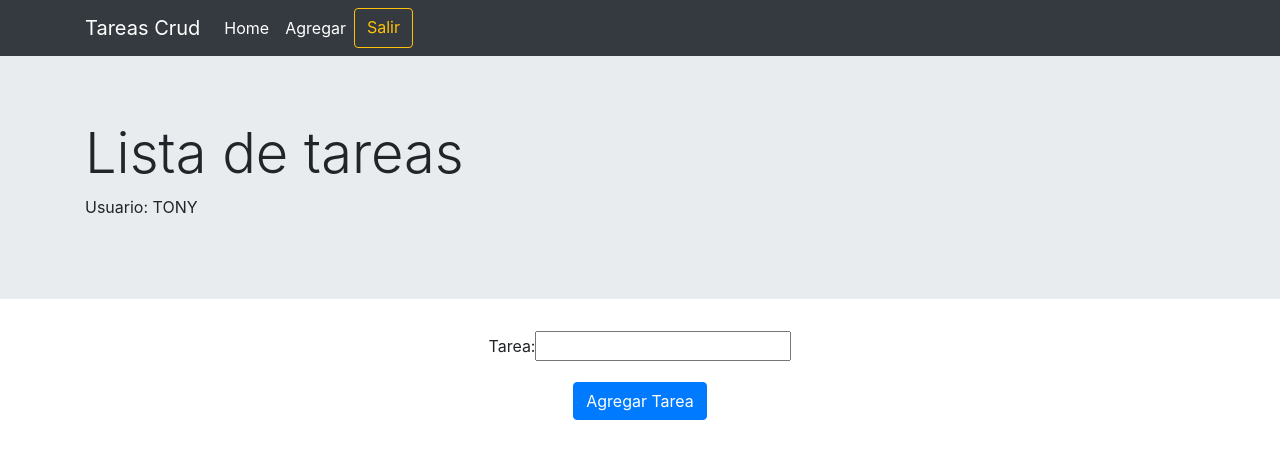
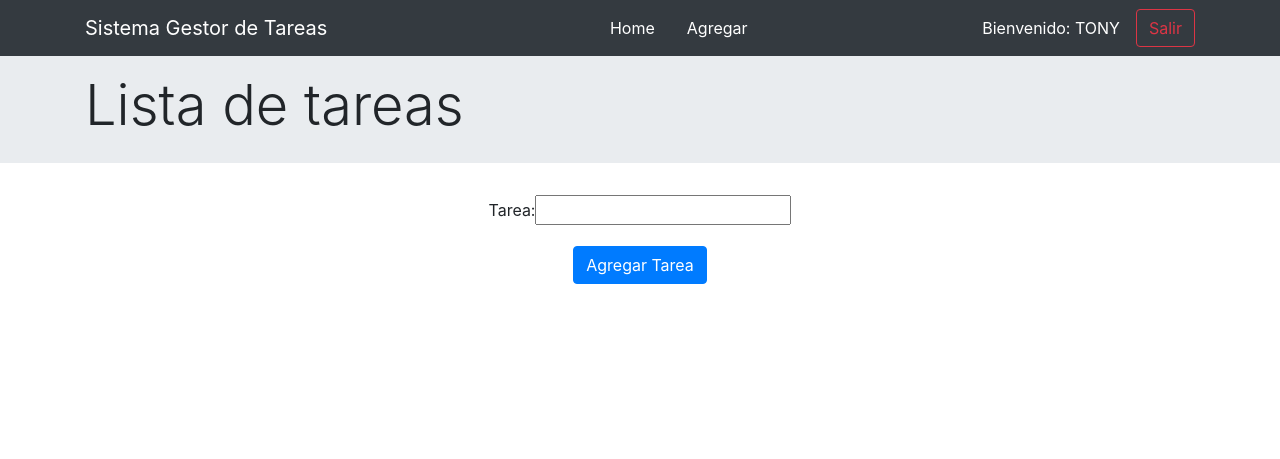
Before and after one commit to 70r63x/proyecto-python, a Django app: page /agregar/ in a window 1280 px wide. Shown: the top 459 px of the page. Run offline with Django 3.2, Linux system fonts and the light colour scheme; a user stored in the database is signed in.

Commit message:
ajuste vistas y estilos

```diff
--- a/todo/templates/todo/layout.html
+++ b/todo/templates/todo/layout.html
@@ -1,5 +1,5 @@
 <!doctype html>
-<html lang="en">
+<html lang="es">
   <head>
     <!-- Required meta tags -->
     <meta charset="utf-8">
@@ -7,32 +7,32 @@
 
     <!-- Bootstrap CSS -->
     <link rel="stylesheet" href="https://cdn.jsdelivr.net/npm/bootstrap@4.5.3/dist/css/bootstrap.min.css" integrity="sha384-TX8t27EcRE3e/ihU7zmQxVncDAy5uIKz4rEkgIXeMed4M0jlfIDPvg6uqKI2xXr2" crossorigin="anonymous">
-
+  </head>
+  <body>
+    <header>
       <nav class="navbar navbar-expand-lg navbar-dark bg-dark">
         <div class="container">
-            <a class="navbar-brand" href="#">Tareas Crud</a>
+            <a class="navbar-brand mr-5" href="#">Sistema Gestor de Tareas</a>
             <button class="navbar-toggler" type="button" data-toggle="collapse" data-target="#navbarNavAltMarkup" aria-controls="navbarNavAltMarkup" aria-expanded="false" aria-label="Toggle navigation">
                 <span class="navbar-toggler-icon"></span>
             </button>
             <div class="collapse navbar-collapse" id="navbarNavAltMarkup">
-                <div class="navbar-nav">
-                    <a class="nav-link active" href="{% url 'home' %}">Home</a>
-                    <a class="nav-link active" href="{% url 'agregar' %}">Agregar</a>
-                    <a class="btn btn-outline-warning" href="{% url 'logout' %}">Salir</a>
+                <div class="navbar-nav mx-auto">
+                    <a class="nav-link active mx-2" href="{% url 'home' %}">Home</a>
+                    <a class="nav-link active mx-2" href="{% url 'agregar' %}">Agregar</a>
                 </div>
             </div>
+            <span class="text-white mr-3">Bienvenido: {{ user.username | upper }}</span>
+            <a class="btn btn-outline-danger float-right" href="{% url 'logout' %}">Salir</a>
         </div>
       </nav>
-
-      <div class="jumbotron jumbotron-fluid">
+    </header>
+    <div class="jumbotron jumbotron-fluid py-3">
       <div class="container">
         <h1 class="display-4">Lista de tareas</h1>
-          <p>Usuario: {{ user.username | upper }}</p>
       </div>
     </div>
 
-  </head>
-  <body>
     {% block content %}
 
     {% endblock %}
--- a/todo/templates/todo/login.html
+++ b/todo/templates/todo/login.html
@@ -1,9 +1,7 @@
 <!DOCTYPE html>
 <html>
 <head>
-<link rel="stylesheet" href="style.css">
-<title> CSS Login Screen Tutorial </title>
-
+  <title> Sistema Gestor de Tareas </title>
   <style>
     @import url(https://fonts.googleapis.com/css?family=Roboto:300);
     header .header{
@@ -84,7 +82,6 @@ body {
       -moz-osx-font-smoothing: grayscale;
     }
   </style>
-
 </head>
 <body>
   <body>
```
Also changed, not shown: db.sqlite3. Lines whose indentation alone changed are shown as unchanged.
